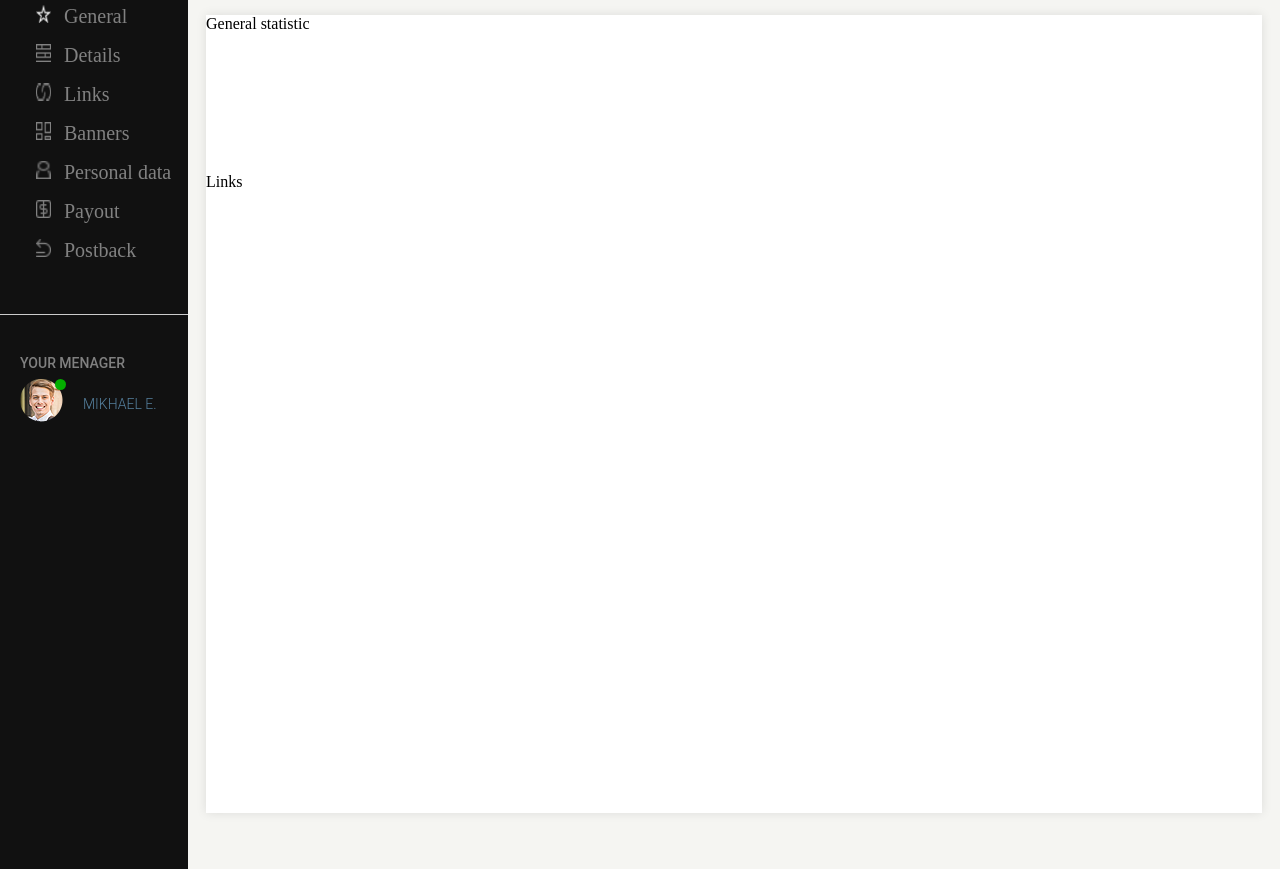
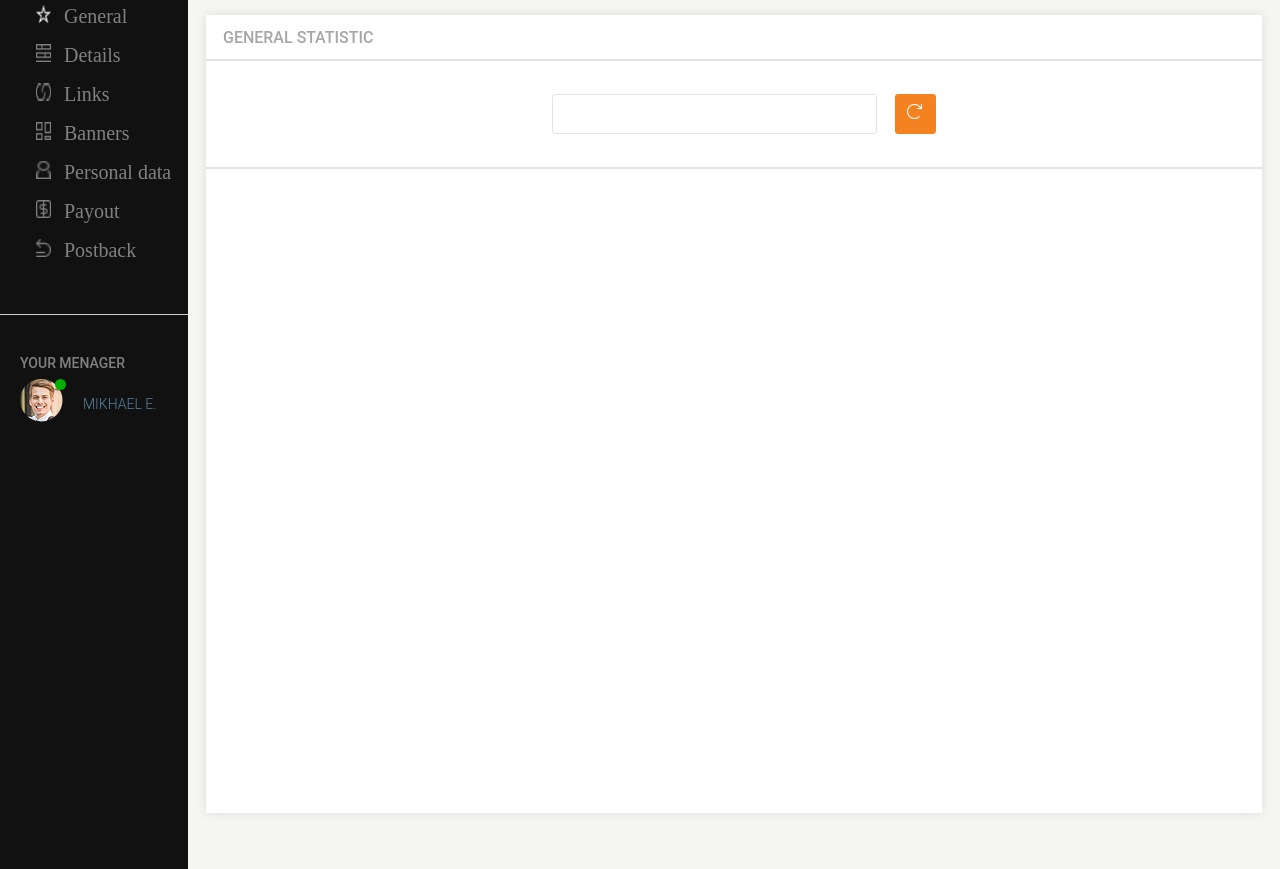
Before and after one commit to ejkej87/Practice_sample_4, a website: page index.html in a window 1280 px wide. Shown: the part 63-932 px from the top of the page. Before the commit the page ends 898 px from the top, so only its background shows below. Drawn offline with Linux system fonts and the light colour scheme.

Commit message:
Add style

```diff
--- a/css/style.css
+++ b/css/style.css
@@ -195,15 +195,58 @@ body {
 
 
 /*inside*/
-#inside {
+#inside_top {
    height: 798px;
    -webkit-box-shadow: 0 0 10px rgba(0, 0, 0, 0.1);
    box-shadow: 0 0 10px rgba(0, 0, 0, 0.1);
    background-color: #fff;
    margin: 18px 18px 22px 206px;
 }
+#inside_top .inside_middle {
+   border-bottom:  2px solid #e3e3e3;
+   height: 46px;
+}
+#inside_top .inside_middle p {
+   color: #a6a6a6;
+   font-family: Roboto;
+   font-size: 16px;
+   font-weight: 500;
+   line-height: 46px;
+   text-transform: uppercase;
+   padding-left: 17px;
+}
+
+#inside_top #data_picker {
+   height: 108px;
+   display: -webkit-box;
+   display: -ms-flexbox;
+   display: flex;
+   -webkit-box-pack: center;
+   -ms-flex-pack: center;
+   justify-content: center;
+   -webkit-box-align: center;
+   -ms-flex-align: center;
+   align-items: center;
+}
 
 
-#inside #datapicker {
-   height: 108px;
+
+#inside_top #data_picker .data_choose {
+   width: 325px;
+   height: 40px;
+   border-radius: 3px;
+   border: 1px solid #e3e3e3;
 }
+
+#inside_top #data_picker #icon_inside {
+   position: relative;
+   height: 40px;
+   width: 40px;
+   padding-left: 18px;
+}
+
+#inside_top #data_picker #data_choose_icon_two {
+   position: absolute;
+   top: 10px;
+   left: 30px;
+}
--- a/index.html
+++ b/index.html
@@ -43,7 +43,7 @@
          <img src="/images/icons/arrow-down.png" alt="">
       </div>
       <div id="not" class="top_inside">
-        <div class="circle_top"></div>
+         <div class="circle_top"></div>
          <img src="/images/icons/notifications.png" alt="" class='arrow-down'>
       </div>
       <div id="leo" class="top_inside">
@@ -56,24 +56,39 @@
 
    </section>
 
-   <section id="inside">
-      <div class='top'>
+   <section id="inside_top">
+      <div id='top' class="inside_middle">
          <p>General statistic</p>
       </div>
-      <div id="datapicker">
-         <div class="dataChoose"></div>
+      <div id="data_picker" class="inside_middle">
+         <div class="data_choose"></div>
+         <div id="icon_inside">
+            <div id="data_choose_icon_one">
+               <img src="/images/icons/Rounded_Rectangle_1_copy_2.png" alt="">
+            </div>
+            <div id="data_choose_icon_two">
+               <img src="/images/icons/back.png" alt="">
+            </div>
+         </div>
+
+
       </div>
-      <div id="diagrams"></div>
-      <div id="links">
+   </section>
+
+   <section id="inside_links">
+      <div id="diagrams" class="inside_middle"></div>
+      <div id="links" class="inside_middle">
          <div class='top'>
             <p>Links</p>
          </div>
       </div>
+   </section>
 
 
 
 
-   </section>
+
+
 
 
    <section id="inside2">
```
Also changed, not shown: images/icons/Rounded_Rectangle_1_copy_2.png (added), images/icons/back.png (added).
